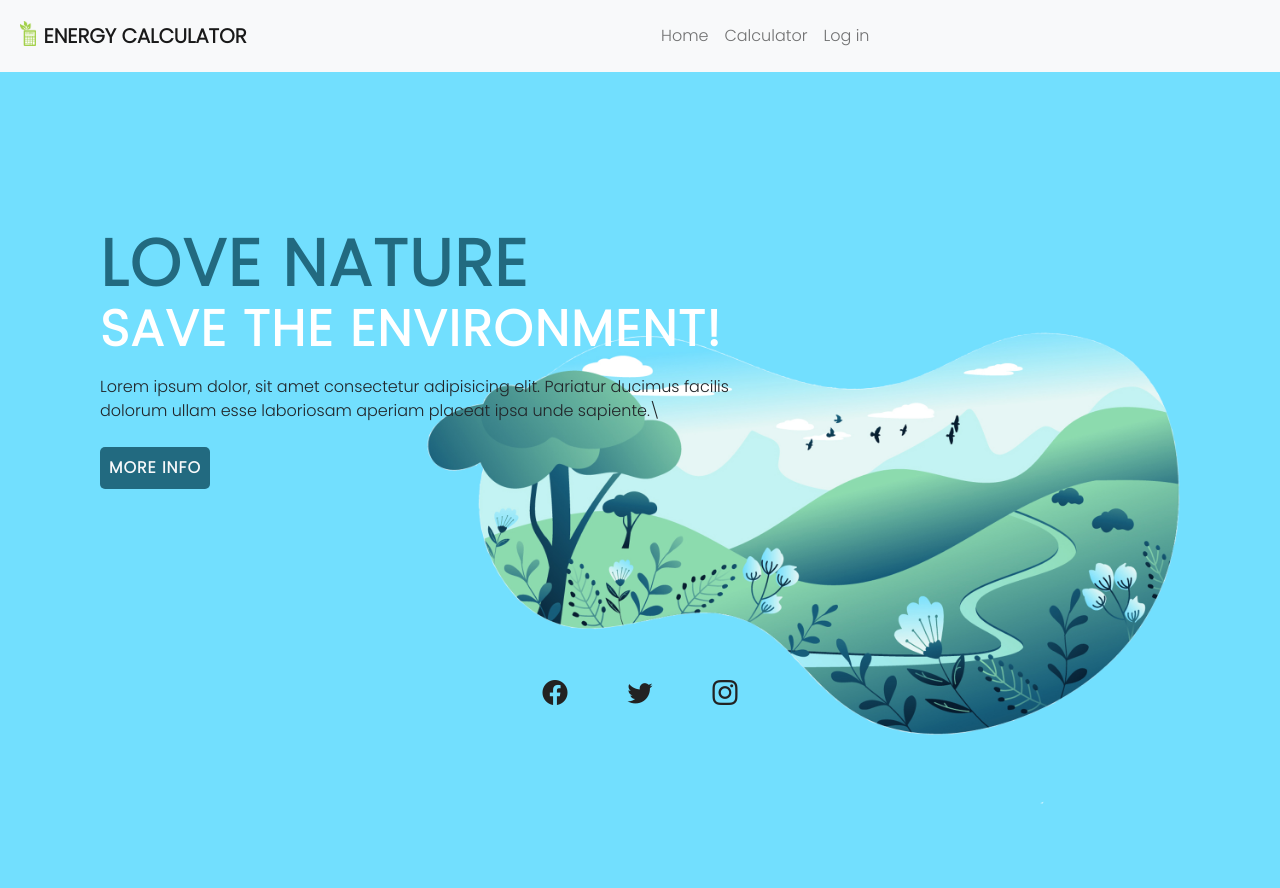
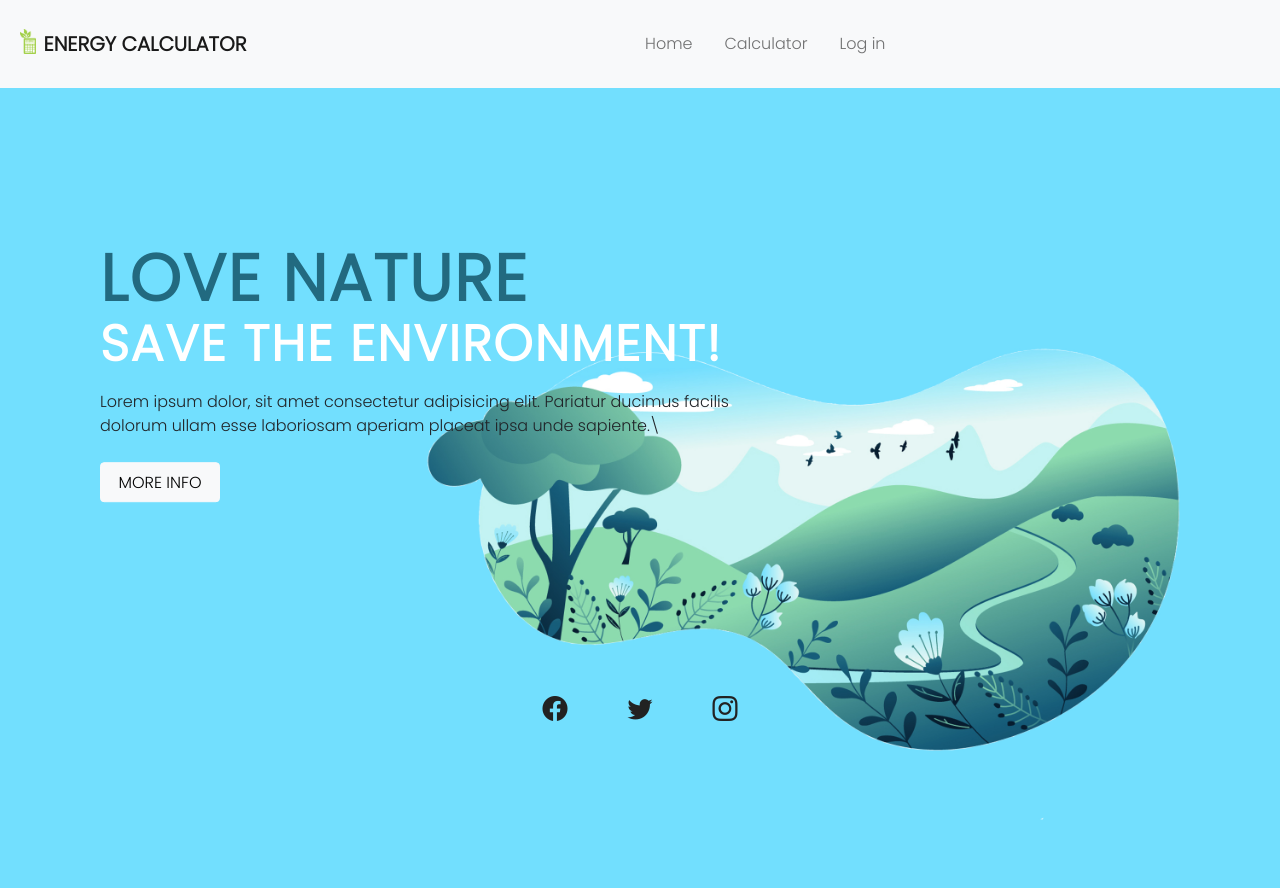
Before and after one commit to lgf2111/energy-calculator, a Flask app: page / in a window 1280 px wide. Before the commit the page ends 804 px from the top, so only its background shows below. Run offline with Flask 2, Linux system fonts and the light colour scheme; some libraries are stand-ins or nearby versions.

Commit message:
animated buttons

```diff
--- a/webapp/static/style/home.css
+++ b/webapp/static/style/home.css
@@ -38,11 +38,20 @@ main {
     font-weight: 500;
 }
 
-.content .btn {
-    background: #226a80 !important;
-    letter-spacing: 1px;
-    border-radius: 5px;
-    transition-property: background;
+/*button animations for navabar*/
+.content .info a {
+    border-radius: 4px;
+    box-shadow: inset 0 0 0 0 #076f8c !important;
+    transition: ease-out 0.3s !important;
+    width: 120px;
+    color: #000 !important;
+    height: 40px;
+    border
+}
+
+.content .info a:hover {
+    box-shadow: inset 120px 0 0 0 #076f8c !important;
+    color: #fff !important;
 }
 
 .content .btn:hover {
@@ -67,3 +76,15 @@ main {
 .media-icons a:hover {
     transform: scale(1.5) !important;
 }
+
+.media-icons .bi-facebook:hover {
+    color: #4c68d7 !important;
+}
+
+.media-icons .bi-twitter:hover {
+    color: #00ACEE !important;
+}
+
+.media-icons .bi-instagram:hover {
+    color: #bc2a8d !important;
+}
--- a/webapp/templates/calculator.html
+++ b/webapp/templates/calculator.html
@@ -1,7 +1,7 @@
 {% extends "includes/base.html" %}
 {% block content %}
 <form action="" method="post">
-    <script src="{{ url_for('static', filename='script/filter-brands.js') }}"></script>
+    <script src="{{ url_for('static', filename='script/filter-brands.js') }}" defer></script>
     {{ form.hidden_tag() }}
 
     <div class="form-group my-2">
--- a/webapp/templates/home.html
+++ b/webapp/templates/home.html
@@ -6,7 +6,7 @@
         <div class="info">
             <h2 class="text-uppercase mb-3 fw-bold">Love Nature<br><span>Save the Environment!</span></h2>
             <p class="mb-4">Lorem ipsum dolor, sit amet consectetur adipisicing elit. Pariatur ducimus facilis dolorum ullam esse laboriosam aperiam placeat ipsa unde sapiente.\</p>
-            <a href="#" class="btn p-2 fw-bold text-light text-uppercase">More info</a>
+            <a href="#" class="btn btn-light p-2 text-light text-uppercase">More info</a>
         </div><!-- info -->
     </div><!-- content -->
 
--- a/webapp/templates/includes/navbar.html
+++ b/webapp/templates/includes/navbar.html
@@ -13,15 +13,15 @@
           <a class="nav-link active" aria-current="page" href="{{ url_for('admin.index') }}">Admin</a>
         </li> -->
 
-        <li class="nav-item">
+        <li class="nav-item m-2">
           <a href="{{ url_for('home') }}" class="nav-link">Home</a>
         </li>
 
-        <li class="nav-item">
+        <li class="nav-item m-2">
           <a href="{{ url_for('calculator') }}" class="nav-link">Calculator</a>
         </li>
 
-        <li class="nav-item">
+        <li class="nav-item m-2">
           <a class="nav-link" href="{{ url_for('login') }}">Log in</a>
         </li>
 
```
